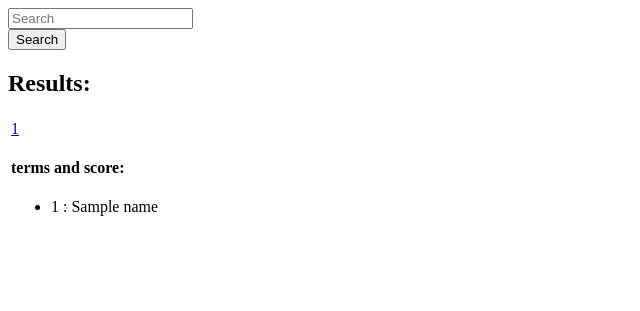
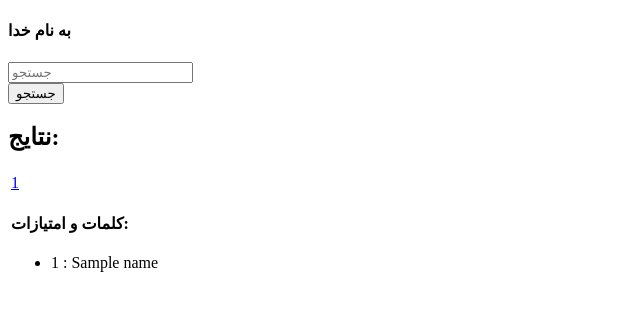
Before and after one commit to sahama/search_engine, a Python web app: template search_engine/templates/home.jinja2 in a window 1280 px wide. Shown: the top 311 px of the page, without its empty margins (0-640 px from the left). Run offline with Jinja, Linux system fonts and the light colour scheme; the template is opened without the code that fills it: most values are stand-ins (such as "Sample title", 1, 10 or a date in 2020); some libraries are stand-ins or nearby versions.

Commit message:
template

```diff
--- a/search_engine/static/theme.css
+++ b/search_engine/static/theme.css
@@ -2,6 +2,7 @@
 body {
   font-family: "Open Sans", "Helvetica Neue", Helvetica, Arial, sans-serif;
   font-weight: 300;
+  direction: rtl;
   /*color: #ffffff;*/
 }
 h1,
@@ -26,7 +27,7 @@
   font-weight: 700;
 }
 .starter-template {
-  margin-top: 250px;
+  margin-top: 50px;
 }
 .starter-template .content {
   margin-left: 100px;
@@ -143,3 +144,6 @@
     margin-top: 20px;
   }
 }
+.result_link {
+  direction: ltr;
+}
--- a/search_engine/templates/home.jinja2
+++ b/search_engine/templates/home.jinja2
@@ -2,11 +2,12 @@
 
 {% block content%}
 <div class="content">
+<h4>به نام خدا</h4>
  <form method="post">
   <div class="form-group">
-    <input type="text" class="form-control" name="query"  placeholder="Search" value="{{ query }}">
+    <input type="text" class="form-control" name="query"  placeholder="جستجو" value="{{ query }}">
   </div>
-  <button type="submit" class="btn btn-success btn-block">Search</button>
+  <button type="submit" class="btn btn-success btn-block">جستجو</button>
 </form>
 {#    <h1><span class="font-semi-bold">Pyramid</span> <span class="smaller">Starter scaffold</span></h1>#}
 {#    <p class="lead">Welcome to <span class="font-normal">{{project}}</span>, an&nbsp;application generated&nbsp;by<br>the <span class="font-normal">Pyramid Web Framework 1.8.4</span>.</p>#}
@@ -14,16 +15,17 @@
 {#    {{ page_index }}#}
 
 {% if results %}
-    <h2>Results:</h2>
+    <h2>نتایج:</h2>
 
     <table class="table" id="results">
     {% for result in results %}
         <tr>
-        <td>
-        <a href="{{ page_index[result[0]] }}"> {{ page_index[result[0]] }}</a>
-        <h4>
-            terms and score:
-        </h4>
+        <td >
+        <div class="result_link">
+
+            <a  href="{{ page_index[result[0]] }}"> {{ page_index[result[0]] }}</a>
+        </div>
+        <h4>کلمات و امتیازات:</h4>
         <ul>
 
 
--- a/search_engine/templates/layout.jinja2
+++ b/search_engine/templates/layout.jinja2
@@ -8,7 +8,7 @@
     <meta name="author" content="Pylons Project">
     <link rel="shortcut icon" href="{{request.static_url('search_engine:static/pyramid-16x16.png')}}">
 
-    <title>Starter Scaffold for The Pyramid Web Framework</title>
+    <title>Search Engine</title>
 
     <!-- Bootstrap core CSS -->
 {#    <link href="//oss.maxcdn.com/libs/twitter-bootstrap/3.0.3/css/bootstrap.min.css" rel="stylesheet">#}
```
